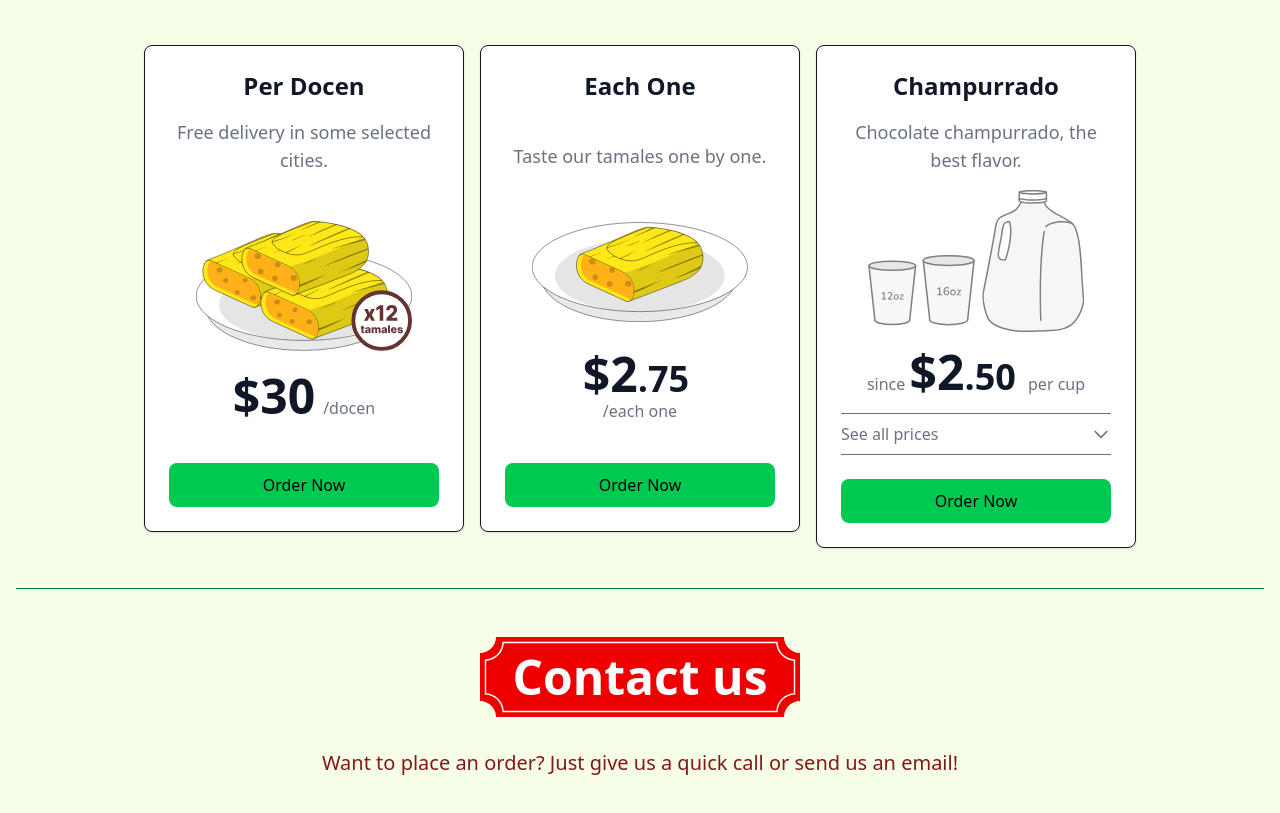
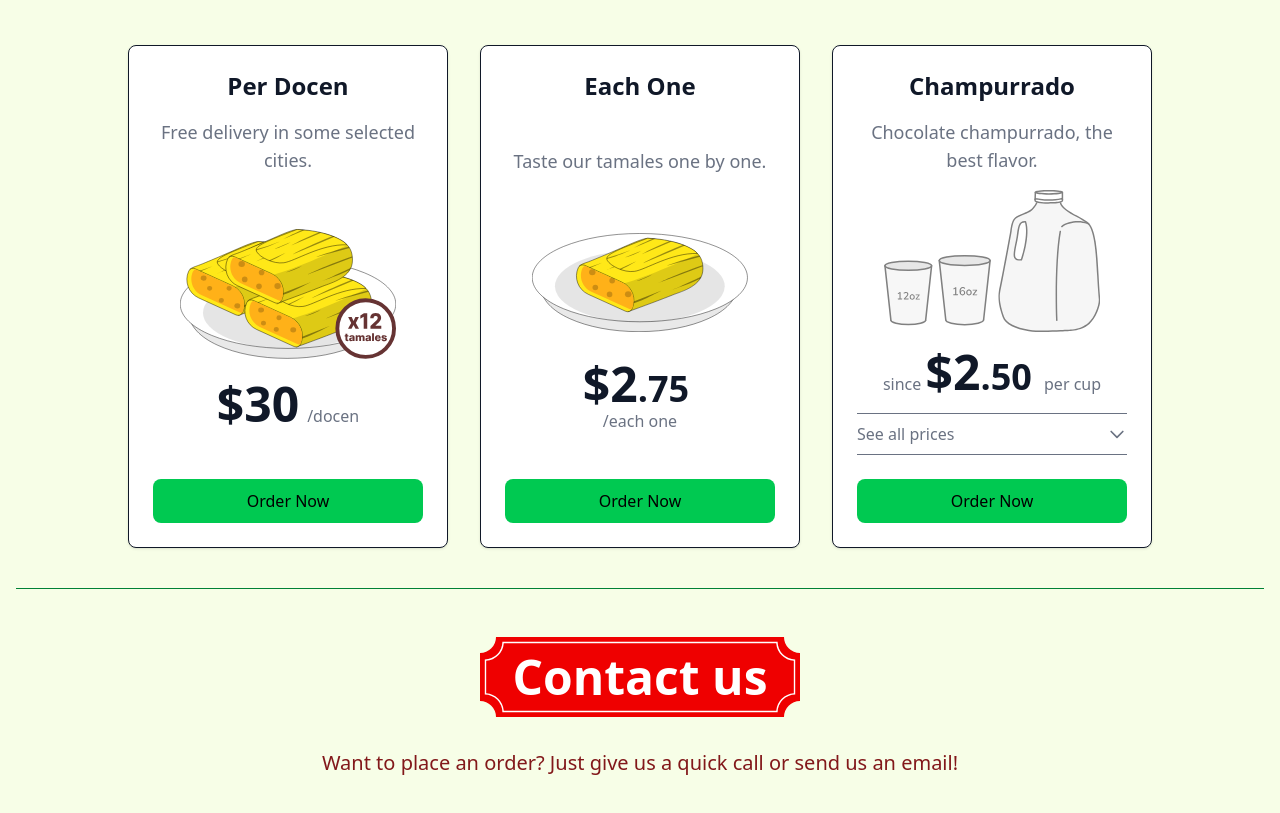
Before and after one commit to itomejiacastillo/leostamales.com, a website: page index.html in a window 1280 px wide. Shown: the part 1938-2751 px from the top of the page. Drawn offline with Linux system fonts and the light colour scheme.

Commit message:
tamaño uniforme de tarjetas de precios.

```diff
--- a/index.html
+++ b/index.html
@@ -135,7 +135,7 @@
             <p class="mb-5 font-light text-gray-600 sm:text-xl">These are the prices of our tamales and champurrado. Choose the product you want and contact us to make your order.</p>
         </div>
 
-        <div class="flex flex-row flex-wrap justify-center space-y-4 sm:space-x-4">
+        <div class="flex flex-wrap justify-center gap-4 items-stretch">
             <!-- Pricing Card -->
             <div data-aos="fade-up" data-aos-delay="350" class="flex flex-col justify-between p-6 md:mx-2 text-center text-gray-900 bg-white w-full max-w-xs border shadow rounded-lg">
                 <div>
```
Also changed, not shown: es/index.html (+1 -1 lines), output.css.
